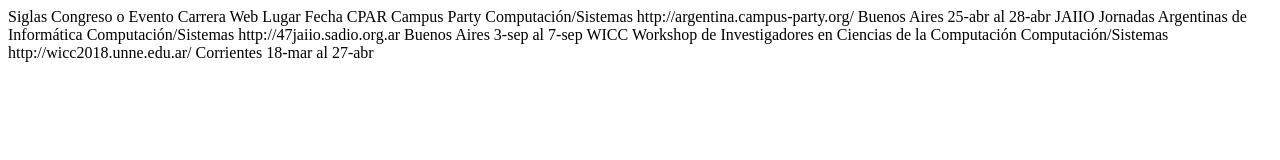
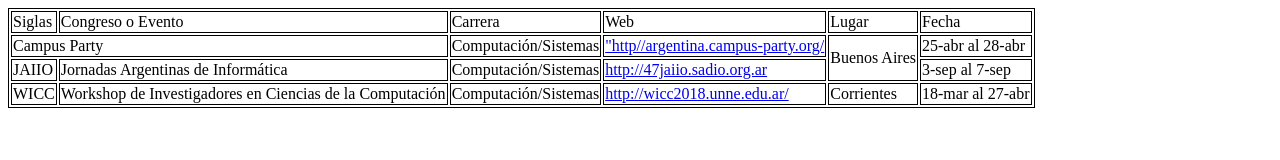
Before and after one commit to UCC-LabCompu2/ejercicios2024-VeraIgnazio, a plain HTML site: page Ejercicios-HTML/ej_tablas.html in a window 1280 px wide. Drawn offline with Linux system fonts and the light colour scheme.

Commit message:
se hizo ejercicio de tablas

```diff
--- a/Ejercicios-HTML/ej_tablas.html
+++ b/Ejercicios-HTML/ej_tablas.html
@@ -15,33 +15,43 @@
 <!--Elimine las siglas CPAR, y 'Campus Party' debe ocupar 2 celdas-->
 <!--Como campus party y Jaiio comparten el mismo lugar, unifique las celdas que contienen 'Buenos Aires'-->
 <body>
+<!--"Hola Mundo"-->
+<table>
+    <thead>
+    <tr>
+        <td>Siglas</td>
+        <td>Congreso o Evento</td>
+        <td>Carrera</td>
+        <td>Web</td>
+        <td>Lugar</td>
+        <td>Fecha</td>
+    </tr>
+    </thead>
+    <tbody>
+    <tr>
 
-Siglas
-Congreso o Evento
-Carrera
-Web
-Lugar
-Fecha
-
-CPAR
-Campus Party
-Computación/Sistemas
-http://argentina.campus-party.org/
-Buenos Aires
-25-abr al 28-abr
-
-JAIIO
-Jornadas Argentinas de Informática
-Computación/Sistemas
-http://47jaiio.sadio.org.ar
-Buenos Aires
-3-sep al 7-sep
-
-WICC
-Workshop de Investigadores en Ciencias de la Computación
-Computación/Sistemas
-http://wicc2018.unne.edu.ar/
-Corrientes
-18-mar al 27-abr
+        <td colspan="2">Campus Party</td>
+        <td>Computación/Sistemas</td>
+        <td><a href="http//argentina.campus-party.org/" target="_blank">"http//argentina.campus-party.org/</a></td>
+        <td rowspan="2">Buenos Aires</td>
+        <td>25-abr al 28-abr</td>
+    </tr>
+    <tr>
+        <td>JAIIO</td>
+        <td>Jornadas Argentinas de Informática</td>
+        <td>Computación/Sistemas</td>
+        <td><a href="http://47jaiio.sadio.org.ar">http://47jaiio.sadio.org.ar</a></td>
+        <td>3-sep al 7-sep</td>
+    </tr>
+    <tr>
+        <td>WICC</td>
+        <td>Workshop de Investigadores en Ciencias de la Computación</td>
+        <td>Computación/Sistemas</td>
+        <td><a href="http://wicc2018.unne.edu.ar/">http://wicc2018.unne.edu.ar/</a></td>
+        <td>Corrientes</td>
+        <td>18-mar al 27-abr</td>
+    </tr>
+    </tbody>
+</table>
 </body>
 </html>
```
